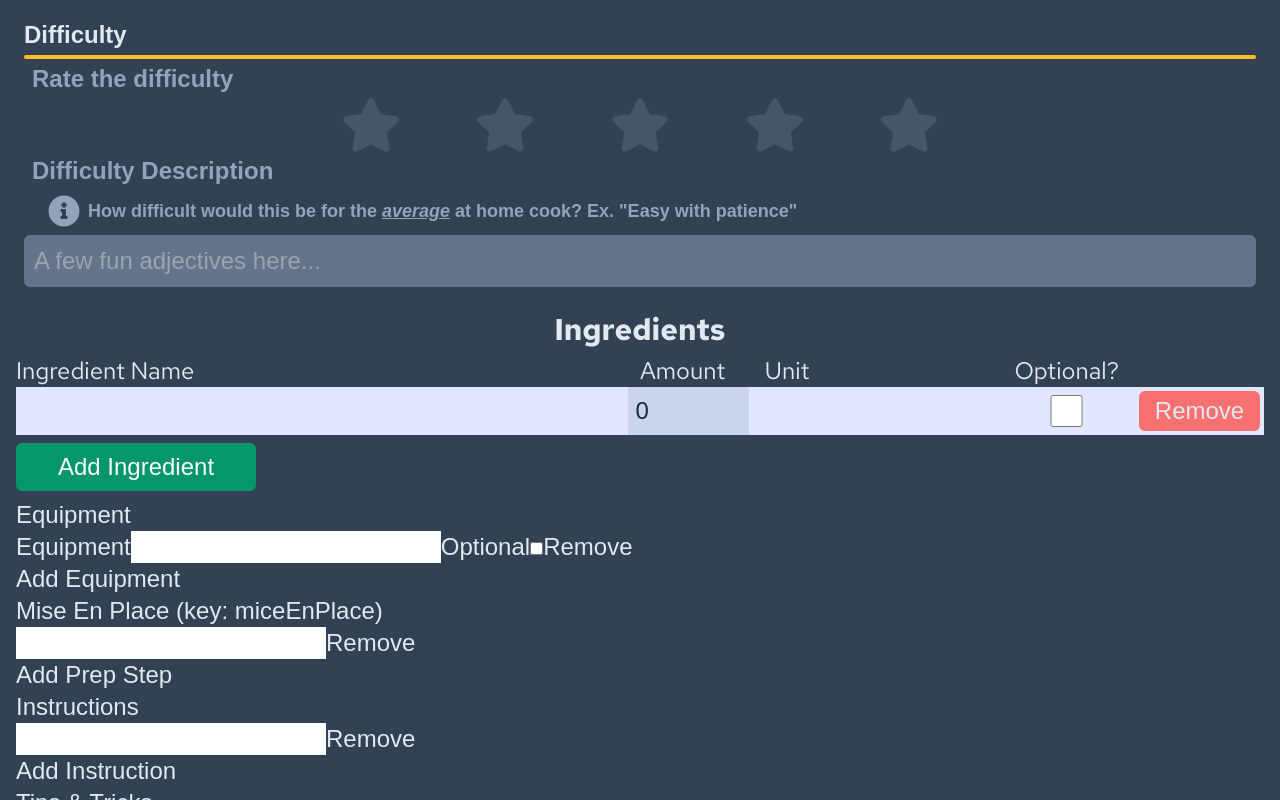
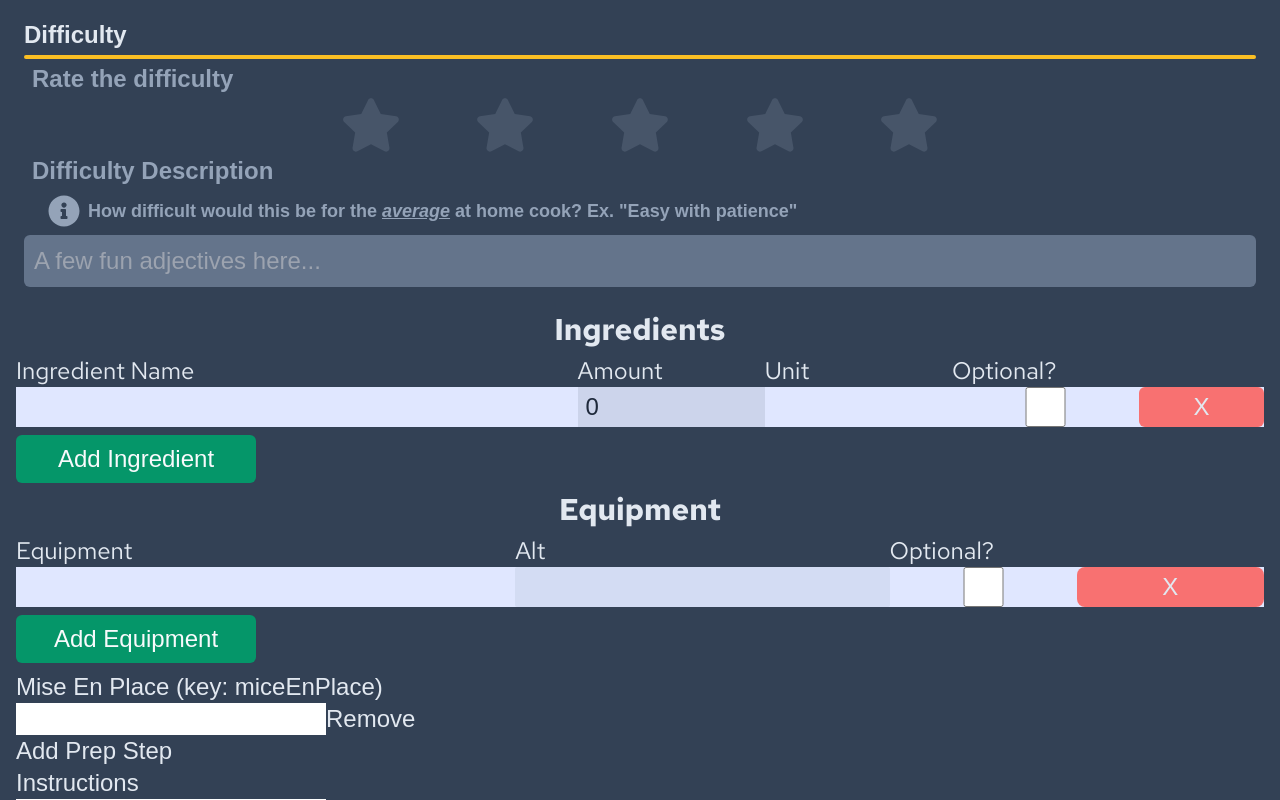
Before and after one commit to landonkimber/good-recipes, a React (Vite) app in the folder client/: page /submit-a-recipe in a window 1280 px wide. Shown: the part 2000-2800 px from the top of the page. Built offline with nearby package versions, Linux system fonts and the light colour scheme; a web font is replaced by a local one.

Commit message:
Added more styling to SubmitARecipe. Trying to fix X overflow bug

```diff
--- a/client/src/components/MainBG.jsx
+++ b/client/src/components/MainBG.jsx
@@ -1,6 +1,6 @@
 const MainBG = () => {
   return (
-    <div className="fixed flex pointer-events-none top-0 left-0 h-[100vh] w-[100vw] bg-[url(/pexels-hero-image.jpg)] bg-cover bg-top">
+    <div className="fixed flex pointer-events-none top-0 left-0 h-[100vh] w-full bg-[url(/pexels-hero-image.jpg)] bg-cover bg-top">
       <div className="relative h-auto w-[33vw] bg-gradient-to-r from-transparent to-slate-900/60 backdrop-blur-xs "></div>
       <div className="relative h-auto w-[33vw] bg-slate-900/60 backdrop-blur-xs "></div>
       <div className="relative h-auto w-[33vw] bg-gradient-to-l from-transparent to-slate-900/60 backdrop-blur-xs "></div>
--- a/client/src/pages/SubmitARecipe.jsx
+++ b/client/src/pages/SubmitARecipe.jsx
@@ -37,9 +37,9 @@ const sampleRecipe = {
     { ingredient: "Onion, Sliced", amount: 1, unit: "whole", optional: false },
     { ingredient: "BBQ Sauce", amount: 1, unit: "c", optional: false },
     { ingredient: "Chicken Broth", amount: 0.5, unit: "c", optional: false },
-    { ingredient: "Brown Sugar", amount: 1, unit: "tbsp", optional: false },
-    { ingredient: "Paprika", amount: 1, unit: "tsp", optional: false },
-    { ingredient: "Garlic Powder", amount: 1, unit: "tsp", optional: false },
+    { ingredient: "Brown Sugar", amount: 1, unit: "tbsp", optional: true },
+    { ingredient: "Paprika", amount: 1, unit: "tsp", optional: true },
+    { ingredient: "Garlic Powder", amount: 1, unit: "tsp", optional: true },
     { ingredient: "Salt", amount: 1, unit: "tsp", optional: false },
     { ingredient: "Black Pepper", amount: 0.5, unit: "tsp", optional: false },
     { ingredient: "Buns", amount: 8, unit: "pieces", optional: false },
@@ -57,11 +57,11 @@ const sampleRecipe = {
   ],
   tipsAndTricks: ["Finish under broiler for crispy edges."],
   equipment: [
-    { equipment: "Slow Cooker", optional: false },
-    { equipment: "Forks", optional: false },
-    { equipment: "Kitchen Knife", optional: false },
-    { equipment: "Cutting Board", optional: false },
-    { equipment: "Measuring Spoons", optional: false },
+    { equipment: "Slow Cooker", optionalEt: false },
+    { equipment: "Forks", optionalEt: false },
+    { equipment: "Kitchen Knife", optionalEt: false },
+    { equipment: "Cutting Board", optionalEt: false },
+    { equipment: "Measuring Spoons", optionalEt: false },
   ],
   moreInfo: "Top with coleslaw for crunch.",
   image: "/margherita.jpg",
@@ -95,7 +95,7 @@ const SubmitARecipe = () => {
   const [instructions, setInstructions] = useState([""]);
   const [tipsAndTricks, setTipsAndTricks] = useState([""]);
   const [equipment, setEquipment] = useState([
-    { equipment: "", optional: false },
+    { equipment: "", alt: "", optionalEt: false },
   ]);
   const [moreInfo, setMoreInfo] = useState("");
   const [image, setImage] = useState("");
@@ -184,10 +184,11 @@ const SubmitARecipe = () => {
       instructions: instructions.filter((s) => s.trim() !== ""),
       tipsAndTricks: tipsAndTricks.filter((s) => s.trim() !== ""),
       equipment: equipment
-        .filter((e) => e.equipment.trim() !== "")
-        .map((e) => ({
-          equipment: e.equipment,
-          optional: Boolean(e.optional),
+        .filter((et) => et.equipment.trim() !== "")
+        .map((et) => ({
+          equipment: et.equipment,
+          alt: et.alt,
+          optionalEt: Boolean(et.optionalEt),
         })),
       moreInfo,
       image,
@@ -206,7 +207,7 @@ const SubmitARecipe = () => {
     emptyColor,
     setFunction,
   }) => (
-    <div className="flex flex-rows justify-evenly w-full md:w-3/4 lg:w-[60%] mx-auto">
+    <div className="flex flex-row justify-evenly w-full md:w-3/4 lg:w-[60%] mx-auto">
       {[...Array(total)].map((_, i) => (
         <Icon
           key={i}
@@ -297,7 +298,7 @@ const SubmitARecipe = () => {
       onChange(formatDuration(hours, Number(e.target.value)));
 
     return (
-      <label className="w-full h-auto p-1 md:p-2 mx-auto flex flex-col text-nowrap text-left font-redhat font-bold">
+      <label className="w-full h-auto p-1 md:p-2 mx-auto flex flex-col whitespace-nowrap text-left font-redhat font-bold">
         {label}
         <div className="w-full flex gap-2 mt-1">
           <select
@@ -336,7 +337,7 @@ const SubmitARecipe = () => {
   // Render
   return (
     <div
-      className="relative w-[100vw]
+      className="relative w-full
        bg-slate-800/60 backdrop-blur-[5px] rounded-sm max-w-7xl mx-auto"
     >
       <div
@@ -381,9 +382,9 @@ const SubmitARecipe = () => {
               About You
             </legend>
 
-            <div className="h-1 w-[80%] my-4 mx-auto bg-amber-400 rounded-md"></div>
+            <div className="h-1 max-w-[80%] my-4 mx-auto bg-amber-400 rounded-md"></div>
             <div className="grid grid-cols-2">
-              <label className="w-full h-auto p-1 md:p-2 mx-auto flex justify-end text-nowrap items-center font-redhat font-bold">
+              <label className="w-full h-auto p-1 md:p-2 mx-auto flex justify-end whitespace-nowrap items-center font-redhat font-bold">
                 First Name
                 <input
                   value={firstName}
@@ -392,7 +393,7 @@ const SubmitARecipe = () => {
                   placeholder={randomBool ? "Jane" : "John"}
                 />
               </label>
-              <label className="w-full h-auto p-1 md:p-2 mx-auto flex justify-end text-nowrap items-center font-redhat font-bold">
+              <label className="w-full h-auto p-1 md:p-2 mx-auto flex justify-end whitespace-nowrap items-center font-redhat font-bold">
                 Last Name
                 <input
                   value={lastName}
@@ -401,7 +402,7 @@ const SubmitARecipe = () => {
                   placeholder="Doe"
                 />
               </label>
-              <label className="w-full h-auto p-1 md:p-2 mx-auto flex justify-end text-nowrap items-center font-redhat font-bold">
+              <label className="w-full h-auto p-1 md:p-2 mx-auto flex justify-end whitespace-nowrap items-center font-redhat font-bold">
                 Email
                 <input
                   value={email}
@@ -417,7 +418,7 @@ const SubmitARecipe = () => {
                 />
               </label>
 
-              <label className="w-full h-auto p-1 md:p-2 mx-auto flex justify-end text-nowrap items-center font-redhat font-bold">
+              <label className="w-full h-auto p-1 md:p-2 mx-auto flex justify-end whitespace-nowrap items-center font-redhat font-bold">
                 Phone
                 <input
                   value={phone}
@@ -443,8 +444,8 @@ const SubmitARecipe = () => {
             <legend className="w-full font-redhat font-bold text-xl md:text-2xl lg:text-3xl text-center font-slate-300">
               Your Recipe
             </legend>
-            <div className="h-1 w-[80%] my-4 mx-auto bg-amber-400 rounded-md"></div>
-            <label className="w-full h-auto p-1 md:p-2 mx-auto flex flex-col text-nowrap text-left font-bold">
+            <div className="h-1 max-w-[80%] my-4 mx-auto bg-amber-400 rounded-md"></div>
+            <label className="w-full h-auto p-1 md:p-2 mx-auto flex flex-col whitespace-nowrap text-left font-bold">
               Recipe Title
               <input
                 value={title}
@@ -454,9 +455,9 @@ const SubmitARecipe = () => {
               />
             </label>
 
-            <label className="w-full h-auto p-1 md:p-2 mx-auto flex flex-col items-start text-nowrap text-left font-bold">
+            <label className="w-full h-auto p-1 md:p-2 mx-auto flex flex-col items-start whitespace-nowrap text-left font-bold">
               <h1>Description</h1>
-              <h2 className="ml-4 flex items-center text-wrap text-sm md:text-md lg:text-lg text-slate-400">
+              <h2 className="ml-4 flex max-w-[90%] items-center text-wrap text-sm md:text-md lg:text-lg text-slate-400">
                 <FaInfoCircle className="flex-shrink-0 h-4 w-4 lg:h-8 lg:w-8 m-2" />
                 <p>
                   Write a quick but eye-catching description not just about your
@@ -472,7 +473,7 @@ const SubmitARecipe = () => {
                 placeholder="Lorem ipsum dolor sit amet, consectetur adipiscing elit. Sed do eiusmod tempor incididunt ut labore et dolore magna aliqua. Ut enim ad minim veniam, quis nostrud exercitation ullamco laboris nisi ut aliquip ex ea commodo consequat..."
               />
             </label>
-            <label className="w-full h-auto p-1 md:p-2 mx-auto flex flex-col items-start text-nowrap text-left font-bold">
+            <label className="w-full h-auto p-1 md:p-2 mx-auto flex flex-col items-start whitespace-nowrap text-left font-bold">
               Servings
               <input
                 type="number"
@@ -497,7 +498,7 @@ const SubmitARecipe = () => {
                 value={cleanupTime}
                 onChange={setCleanupTime}
               />
-              <label className="w-full h-auto p-1 md:p-2 mx-auto flex flex-col text-nowrap text-left bg-sky-300 rounded-md text-sky-800 font-redhat font-bold">
+              <label className="w-full h-auto p-1 md:p-2 mx-auto flex flex-col whitespace-nowrap text-left bg-sky-300 rounded-md text-sky-800 font-redhat font-bold">
                 Total Time
                 <input
                   type="text"
@@ -514,7 +515,7 @@ const SubmitARecipe = () => {
               </label>
             </div>
 
-            <label className="w-full h-auto mb-4 p-1 md:p-2 mx-auto flex flex-col items-start text-nowrap text-left font-bold">
+            <label className="w-full h-auto mb-4 p-1 md:p-2 mx-auto flex flex-col items-start whitespace-nowrap text-left font-bold">
               Taste
               <div className="h-1 w-full my-1 bg-amber-400 rounded-md"></div>
               <h1 className="ml-2 text-slate-400">Rate the taste</h1>
@@ -526,7 +527,7 @@ const SubmitARecipe = () => {
                 emptyColor="text-slate-600"
               />
               <h1 className="ml-2 text-slate-400">Taste Description</h1>
-              <h2 className="ml-4 flex items-center text-wrap text-sm md:text-md lg:text-lg text-slate-400">
+              <h2 className="ml-4 flex max-w-[90%] items-center text-wrap text-sm md:text-md lg:text-lg text-slate-400">
                 <FaInfoCircle className="flex-shrink-0 h-4 w-4 lg:h-8 lg:w-8 m-2" />
                 <p>
                   In a few words, describe how your food tastes. Ex. "Sweet, yet
@@ -542,7 +543,7 @@ const SubmitARecipe = () => {
                 placeholder="A few fun adjectives here..."
               />
             </label>
-            <label className="w-full h-auto mb-4 p-1 md:p-2 mx-auto flex flex-col items-start text-nowrap text-left font-bold">
+            <label className="w-full h-auto mb-4 p-1 md:p-2 mx-auto flex flex-col items-start whitespace-nowrap text-left font-bold">
               Cost
               <div className="h-1 w-full my-1 bg-amber-400 rounded-md"></div>
               <h1 className="ml-2 text-slate-400">Rate the cost</h1>
@@ -554,7 +555,7 @@ const SubmitARecipe = () => {
                 emptyColor="text-slate-600"
               />
               <h1 className="ml-2 text-slate-400">Cost Description</h1>
-              <h2 className="ml-4 flex items-center text-wrap text-sm md:text-md lg:text-lg text-slate-400">
+              <h2 className="ml-4 flex max-w-[90%] items-center text-wrap text-sm md:text-md lg:text-lg text-slate-400">
                 <FaInfoCircle className="flex-shrink-0 h-4 w-4 lg:h-8 lg:w-8 m-2" />
                 <p>
                   Again, as consisely as possible, tell the reader how much this
@@ -571,7 +572,7 @@ const SubmitARecipe = () => {
               />
             </label>
 
-            <label className="w-full h-auto mb-4 p-1 md:p-2 mx-auto flex flex-col items-start text-nowrap text-left font-bold">
+            <label className="w-full h-auto mb-4 p-1 md:p-2 mx-auto flex flex-col items-start whitespace-nowrap text-left font-bold">
               Difficulty
               <div className="h-1 w-full my-1 bg-amber-400 rounded-md"></div>
               <h1 className="ml-2 text-slate-400">Rate the difficulty</h1>
@@ -583,7 +584,7 @@ const SubmitARecipe = () => {
                 emptyColor="text-slate-600"
               />
               <h1 className="ml-2 text-slate-400">Difficulty Description</h1>
-              <h2 className="ml-4 flex items-center text-wrap text-sm md:text-md lg:text-lg text-slate-400">
+              <h2 className="ml-4 flex max-w-[90%] items-center text-wrap text-sm md:text-md lg:text-lg text-slate-400">
                 <FaInfoCircle className="flex-shrink-0 h-4 w-4 lg:h-8 lg:w-8 m-2" />
                 <p>
                   How difficult would this be for the&nbsp;
@@ -608,11 +609,13 @@ const SubmitARecipe = () => {
               Ingredients
             </legend>
             <div className="w-full flex font-redhat text-lg md:text-xl lg:text-2xl">
-              <div className="w-1/2">Ingredient Name</div>
-              <div className="w-[10%]">Amount</div>
-              <div className="w-[20%]">Unit</div>
-              <div className="w-[10%]">Optional?</div>
-              <div className="w-[10%]"></div>
+              <div className="w-[45%] min-w-0">Ingredient Name</div>
+              <div className="w-[15%]  min-w-0">
+                {isMobile ? "#" : "Amount"}
+              </div>
+              <div className="w-[15%] min-w-0">Unit</div>
+              <div className="w-[15%] min-w-0">Optional?</div>
+              <div className="w-[10%] min-w-0"></div>
             </div>
 
             {ingredients.map((it, idx) => (
@@ -628,7 +631,7 @@ const SubmitARecipe = () => {
                       ingredient: e.target.value,
                     })
                   }
-                  className="w-1/2 m-1 py-1 bg-transparent text-slate-800 rounded-sm"
+                  className="w-[45%]  min-w-0 py-1 bg-transparent text-slate-800 rounded-sm"
                 />
 
                 <input
@@ -641,7 +644,7 @@ const SubmitARecipe = () => {
                       amount: e.target.value,
                     })
                   }
-                  className="w-[10%] py-1 px-2 bg-slate-800/10 text-slate-800"
+                  className="w-[15%]  min-w-0 py-1 px-2 bg-slate-800/10 text-slate-800"
                 />
 
                 <input
@@ -652,7 +655,7 @@ const SubmitARecipe = () => {
                       unit: e.target.value,
                     })
                   }
-                  className="w-[20%] m-1 py-1 bg-transparent text-slate-800"
+                  className="w-[15%] min-w-0 py-1 bg-transparent text-slate-800"
                 />
 
                 <input
@@ -664,15 +667,15 @@ const SubmitARecipe = () => {
                       optional: e.target.checked,
                     })
                   }
-                  className="w-[10%] m-2"
+                  className="w-[15%] min-w-0 flex-shrink-0"
                 />
 
                 <button
                   type="button"
                   onClick={() => removeArrayItem(setIngredients)(idx)}
-                  className="w-[10%] rounded-md bg-red-400 p-1 m-1"
+                  className="w-[10%] min-w-0 rounded-md bg-red-400 p-1"
                 >
-                  Remove
+                  X
                 </button>
               </div>
             ))}
@@ -684,44 +687,66 @@ const SubmitARecipe = () => {
                 unit: "",
                 optional: false,
               })}
-              className="w-60 text-nowrap bg-emerald-600 text-slate-50 rounded-md p-1 md:p-2 my-2"
+              className="w-60 whitespace-nowrap bg-emerald-600 text-slate-50 rounded-md p-1 md:p-2 my-2"
             >
               Add Ingredient
             </button>
             {/* EQUIPMENT */}
-            <legend>Equipment</legend>
-            {equipment.map((eq, idx) => (
-              <div key={idx}>
-                <label>
+            <legend className="font-redhat mb-2 font-bold text-xl md:text-2xl lg:text-3xl text-center font-slate-300">
               Equipment
+            </legend>
+            <div className="w-full flex font-redhat text-lg md:text-xl lg:text-2xl">
+              <div className="w-[40%] min-w-0">Equipment</div>
+              <div className="w-[30%] min-w-0">Alt</div>
+              <div className="w-[15%] min-w-0">Optional?</div>
+              <div className="w-[15%] min-w-0"></div>
+            </div>
+
+            {equipment.map((et, idy) => (
+              <div
+                key={idy}
+                className="w-full flex flex-wrap first:rounded-t-lg last:rounded-b-lg odd:bg-indigo-100 even:bg-indigo-200"
+              >
                 <input
-                    value={eq.equipment}
+                  value={et.equipment}
                   onChange={(e) =>
-                      updateArrayItem(setEquipment)(idx, {
-                        ...eq,
+                    updateArrayItem(setEquipment)(idy, {
+                      ...et,
                       equipment: e.target.value,
                     })
                   }
+                  className="w-[40%] min-w-0 py-1 bg-transparent text-slate-800 rounded-sm"
                 />
-                </label>
-                <label>
-                  Optional
+
+                <input
+                  value={et.alt}
+                  onChange={(e) =>
+                    updateArrayItem(setEquipment)(idy, {
+                      ...et,
+                      alt: e.target.value,
+                    })
+                  }
+                  className="w-[30%] min-w-0 py-1 bg-slate-500/10 text-slate-800 rounded-sm"
+                />
+
                 <input
                   type="checkbox"
-                    checked={eq.optional}
+                  checked={et.optionalEt}
                   onChange={(e) =>
-                      updateArrayItem(setEquipment)(idx, {
-                        ...eq,
-                        optional: e.target.checked,
+                    updateArrayItem(setEquipment)(idy, {
+                      ...et,
+                      optionalEt: e.target.checked,
                     })
                   }
+                  className="w-[15%] min-w-0"
                 />
-                </label>
+
                 <button
                   type="button"
-                  onClick={() => removeArrayItem(setEquipment)(idx)}
+                  onClick={() => removeArrayItem(setEquipment)(idy)}
+                  className="w-[15%] min-w-0 rounded-lg bg-red-400 p-1"
                 >
-                  Remove
+                  X
                 </button>
               </div>
             ))}
@@ -729,8 +754,10 @@ const SubmitARecipe = () => {
               type="button"
               onClick={addArrayItem(setEquipment, {
                 equipment: "",
-                optional: false,
+                alt: "",
+                optionalEt: false,
               })}
+              className="w-60 whitespace-nowrap bg-emerald-600 text-slate-50 rounded-md p-1 md:p-2 my-2"
             >
               Add Equipment
             </button>
```
Also changed, not shown: client/src/components/NavBar.jsx (+10 -7 lines). Lines whose indentation alone changed are shown as unchanged.
